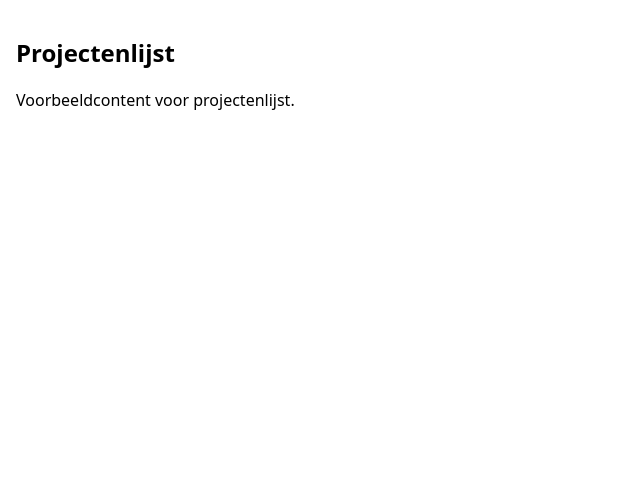
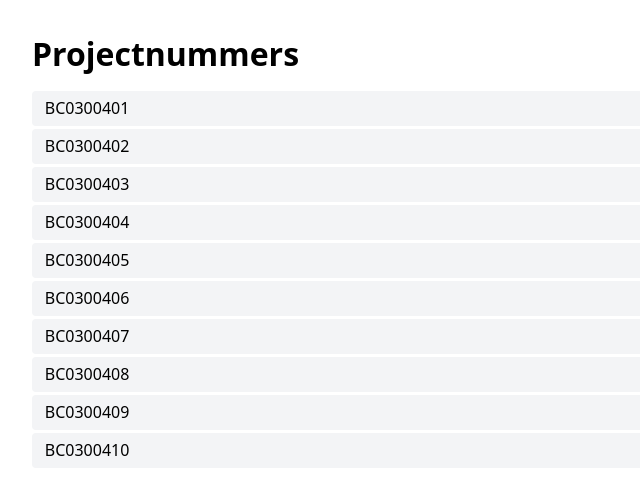
Before and after one commit to AndrewRaemdonck/first_webapp, a plain HTML site: page pages/projecten.html in a window 1280 px wide. Shown: the whole page, without its empty margins (0-640 px from the left). Drawn offline with Linux system fonts and the light colour scheme.

Commit message:
projecten aangepast

```diff
--- a/pages/projecten.html
+++ b/pages/projecten.html
@@ -1 +1,41 @@
-<!DOCTYPE html><html lang="nl"><head><meta charset="UTF-8"><meta name="viewport" content="width=device-width, initial-scale=1.0"><title>Projectenlijst</title><style>body{margin:0;font-family:system-ui;padding:16px}</style></head><body><h2>Projectenlijst</h2><p>Voorbeeldcontent voor projectenlijst.</p></body></html>
+<!DOCTYPE html>
+<html lang="nl">
+<head>
+  <meta charset="UTF-8">
+  <title>Projectnummers</title>
+  <style>
+    body {
+      font-family: system-ui, -apple-system, BlinkMacSystemFont, "Segoe UI", sans-serif;
+      margin: 2rem;
+    }
+    h1 {
+      margin-bottom: 1rem;
+    }
+    ul {
+      list-style: none;
+      padding: 0;
+    }
+    li {
+      padding: 0.4rem 0.8rem;
+      margin-bottom: 0.2rem;
+      border-radius: 4px;
+      background-color: #f3f4f6;
+    }
+  </style>
+</head>
+<body>
+  <h1>Projectnummers</h1>
+  <ul>
+    <li>BC0300401</li>
+    <li>BC0300402</li>
+    <li>BC0300403</li>
+    <li>BC0300404</li>
+    <li>BC0300405</li>
+    <li>BC0300406</li>
+    <li>BC0300407</li>
+    <li>BC0300408</li>
+    <li>BC0300409</li>
+    <li>BC0300410</li>
+  </ul>
+</body>
+</html>
```
